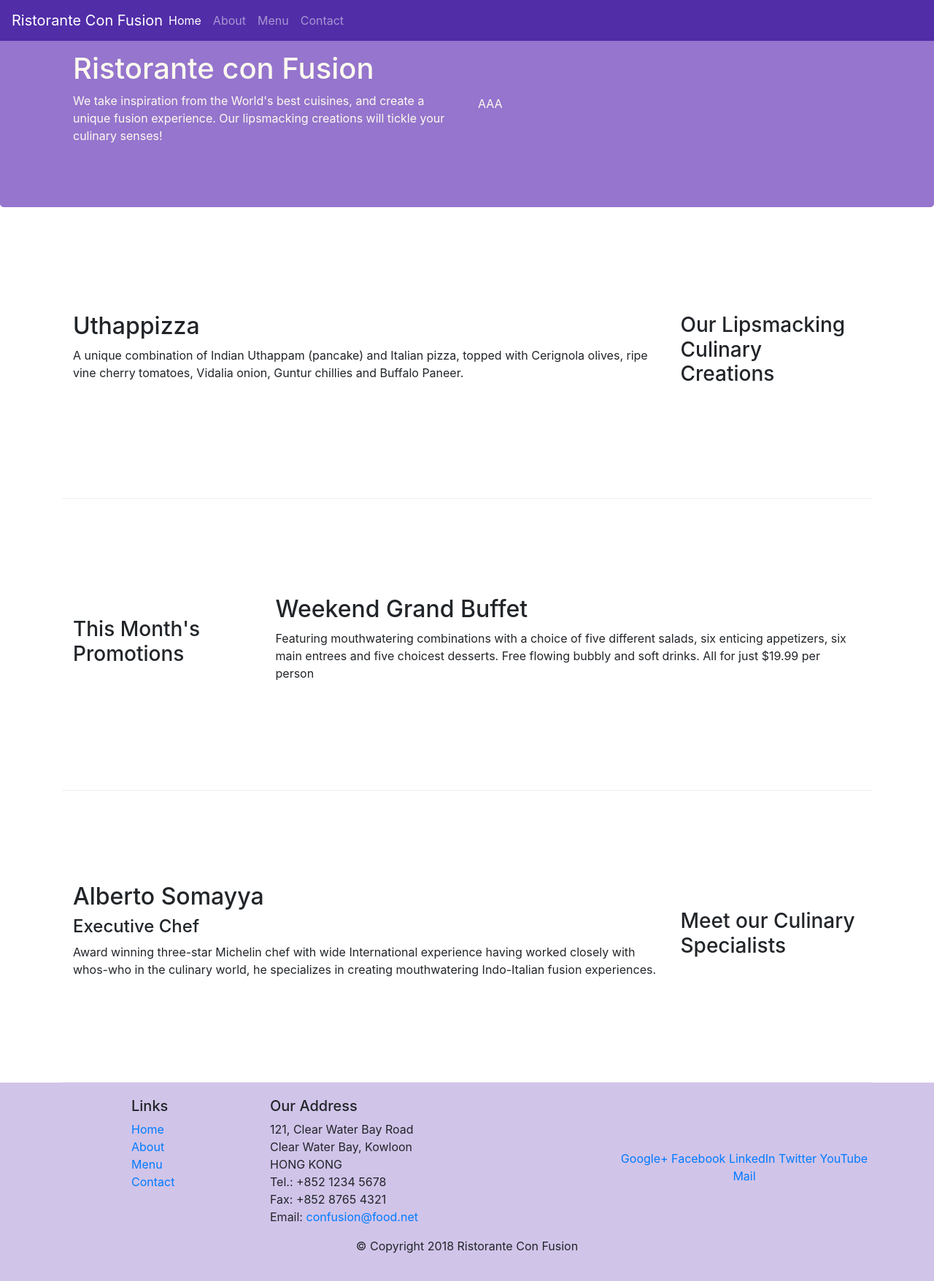
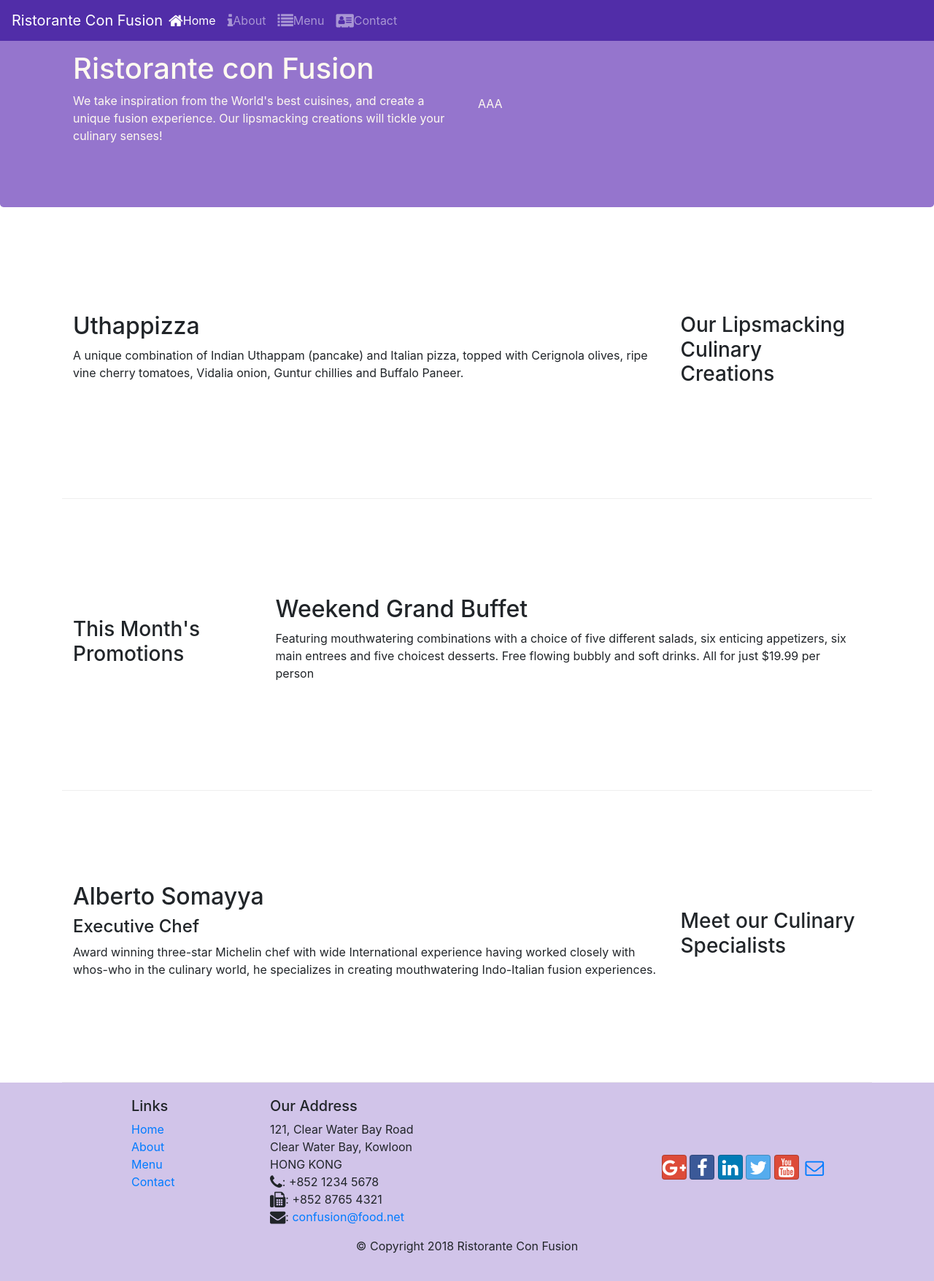
Before and after one commit to RubyDuong/Web, a website: page index.html in a window 1280 px wide. Shown: the whole page at 73% size. Drawn offline with nearby package versions, Linux system fonts and the light colour scheme.

Commit message:
Icon_Week2_HK_Coursera

```diff
--- a/index.html
+++ b/index.html
@@ -11,26 +11,27 @@
     <!-- Bootstrap CSS -->
     <link rel="stylesheet" href="node_modules/bootstrap/dist/css/bootstrap.min.css">
     <link rel="stylesheet" type="text/css" href="style.css">
-
+    <link rel="stylesheet" href="node_modules/font-awesome/css/font-awesome.min.css">
+    <link rel="stylesheet" href="node_modules/bootstrap-social/bootstrap-social.css">
     <title>Ristorante Con Fusion</title>
 </head>
 
 <body>
     <nav class="navbar navbar-dark navbar-expand-sm fixed-top">
-   <!--  <div class="container"> -->
+    <!--  <div class="container"> -->
     <!-- <a class="navbar-brand" href="#">Navbar</a> -->
 
     <button class="navbar-toggler" type="button" data-toggle="collapse" data-target="#Navbar">
-        <span class="navbar-toggler-icon"></span>
+    <span class="navbar-toggler-icon"></span>
     </button>
 
        <a class="navbar-brand mr-auto" href="./index.html">Ristorante Con Fusion</a>
             <div class="collapse navbar-collapse" id="Navbar">
                 <ul class="navbar-nav">
-                    <li class="nav-item active"><a class="nav-link" href="./index.html">Home</a></li>
-                    <li class="nav-item"><a class="nav-link" href="./aboutus.html">About</a></li>
-                    <li class="nav-item"><a class="nav-link" href="#">Menu</a></li>
-                    <li class="nav-item"><a class="nav-link" href="#">Contact</a></li>
+                    <li class="nav-item active"><a class="nav-link" href="./index.html"><span class="fa fa-home fa-lg"></span>Home</a></li>
+                    <li class="nav-item"><a class="nav-link" href="./aboutus.html"><span class="fa fa-info fa-lg"></span>About</a></li>
+                    <li class="nav-item"><a class="nav-link" href="#"><span class="fa fa-list fa-lg"></span>Menu</a></li>
+                    <li class="nav-item"><a class="nav-link" href="#"><span class="fa fa-address-card fa-lg"></span>Contact</a></li>
                 </ul>
             </div>
     </nav>
@@ -101,19 +102,20 @@
 		              121, Clear Water Bay Road<br>
 		              Clear Water Bay, Kowloon<br>
 		              HONG KONG<br>
-		              Tel.: +852 1234 5678<br>
-		              Fax: +852 8765 4321<br>
-		              Email: <a href="mailto:confusion@food.net">confusion@food.net</a>
+		              <i class="fa fa-phone fa-lg"></i>: +852 1234 5678<br>
+		              <i class="fa fa-fax fa-lg"></i>: +852 8765 4321<br>
+                      <i class="fa fa-envelope fa-lg"></i>:
+                      <a href="mailto:confusion@food.net">confusion@food.net</a>
 		           </address>
                 </div>
                 <div class="col-12 col-sm-4 align-self-center">
                     <div class="text-center">
-                        <a href="http://google.com/+">Google+</a>
-                        <a href="http://www.facebook.com/profile.php?id=">Facebook</a>
-                        <a href="http://www.linkedin.com/in/">LinkedIn</a>
-                        <a href="http://twitter.com/">Twitter</a>
-                        <a href="http://youtube.com/">YouTube</a>
-                        <a href="mailto:">Mail</a>
+                        <a class="btn btn-social-icon btn-google" href="http://google.com/+"><i class="fa fa-google-plus"></i></a>
+                        <a class="btn btn-social-icon btn-facebook" href="http://www.facebook.com/profile.php?id="><i class="fa fa-facebook"></i></a>
+                        <a class="btn btn-social-icon btn-linkedin" href="http://www.linkedin.com/in/"><i class="fa fa-linkedin"></i></a>
+                        <a class="btn btn-social-icon btn-twitter" href="http://twitter.com/"><i class="fa fa-twitter"></i></a>
+                        <a class="btn btn-social-icon btn-google" href="http://youtube.com/"><i class="fa fa-youtube"></i></a>
+                        <a class="btn btn-social-icon" href="mailto:"><i class="fa fa-envelope-o"></i></a>
                     </div>
                 </div>
            </div>
--- a/package.json
+++ b/package.json
@@ -23,6 +23,8 @@
   },
   "dependencies": {
     "bootstrap": "^4.0.0",
+    "bootstrap-social": "^5.1.1",
+    "font-awesome": "^4.7.0",
     "jquery": "^3.3.1",
     "popper.js": "^1.12.9"
   }
```
Also changed, not shown: aboutus.html (+19 -17 lines).
